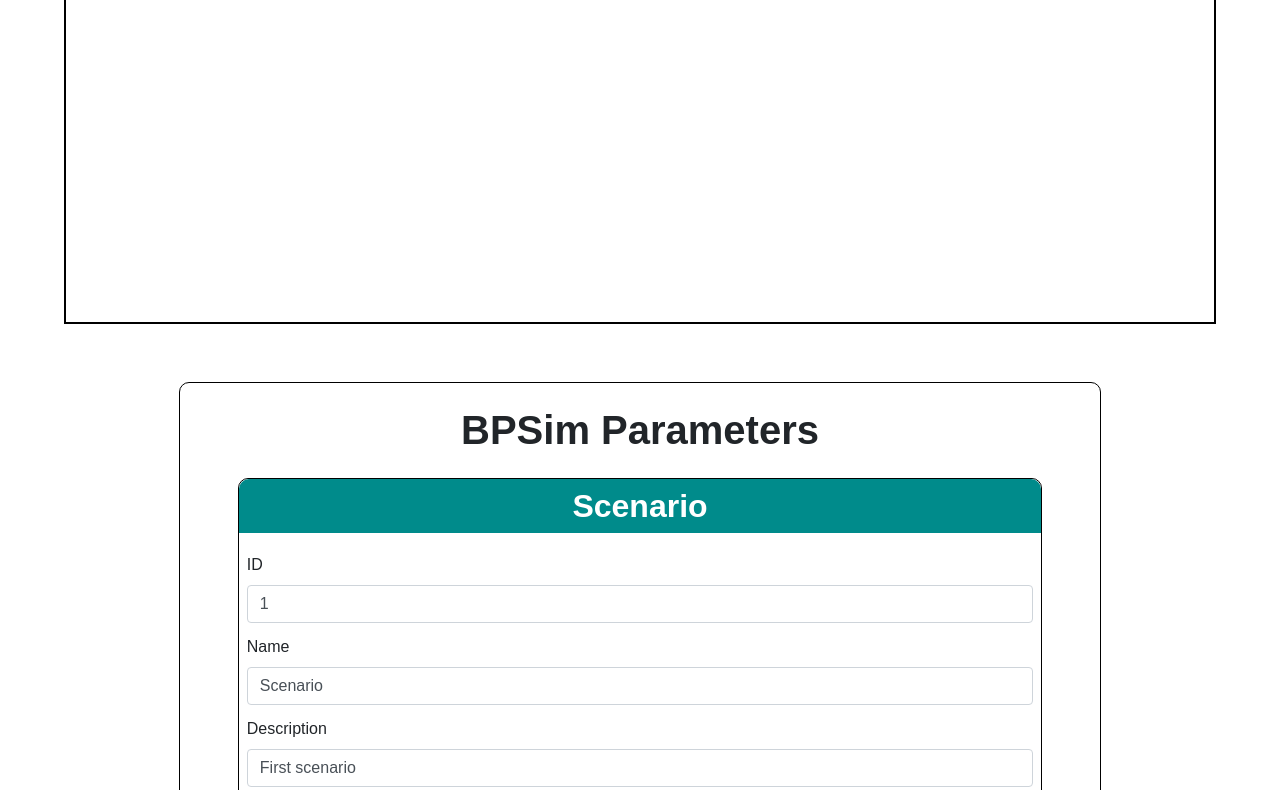
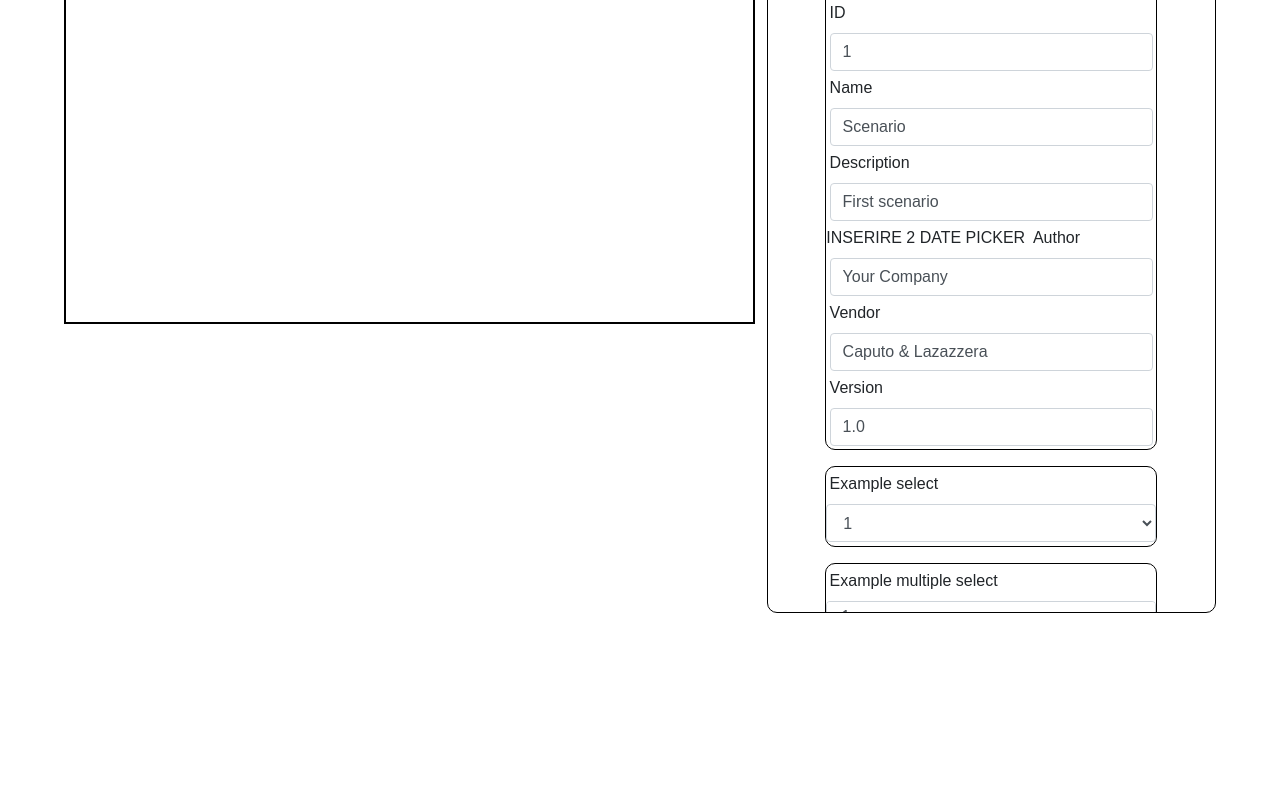
Before and after one commit to mat23795/bpmn-simulation, a website built with webpack: page app/index.html in a window 1280 px wide. Shown: the part 393-1183 px from the top of the page. After the commit the page ends 1006 px from the top, so only its background shows below. Built offline with nearby package versions, Linux system fonts and the light colour scheme; a script that the page names is missing.

Commit message:
graphic: split vertical

```diff
--- a/app/index.html
+++ b/app/index.html
@@ -22,6 +22,8 @@
             Drop you BPMN diagram here.
         </div>
 
+
+        <div id="wrapper">
 
             <div class="canvas div-vertical-border" id="js-canvas"></div>
 
@@ -88,6 +90,7 @@
                     </div>
                 </form>
             </div>
+        </div>
 
     </body>
 </html>
--- a/css/style.css
+++ b/css/style.css
@@ -60,9 +60,9 @@ label{
     /*visibility:hidden;*/
 }
 .sim-parameter-section{
-    margin-left:10%;
-    margin-right:10%;
-    margin-top:5%;
+    /*margin-left:10%;*/
+    /*margin-right:10%;*/
+    /*margin-top:5%;*/
     /*padding:5%;*/
     padding-top: 2%;
     padding-left:5%;
@@ -88,3 +88,16 @@ label{
 
     /*border: solid 1px black;*/
 }
+#wrapper{
+    display: flex;
+}
+#js-canvas{
+    margin-right: 1%;
+    flex: 0 0 60%;
+}
+#js-simulation{
+    height: 800px;
+    overflow-y: auto;
+    flex: 1 1 0%;
+
+}
```
Lines whose indentation alone changed are shown as unchanged.
